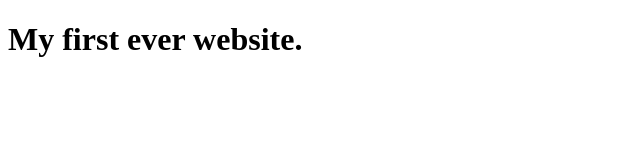
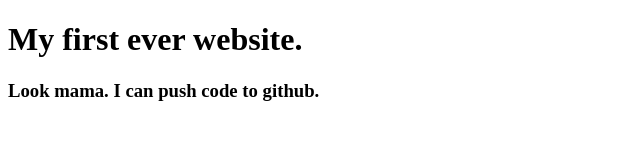
Before and after one commit to sikderp-github/my-first-website, a plain HTML site: page index.html in a window 1280 px wide. Shown: the whole page, without its empty margins (0-640 px from the left). Drawn offline with Linux system fonts and the light colour scheme.

Commit message:
learned github

```diff
--- a/index.html
+++ b/index.html
@@ -9,6 +9,7 @@
 
 <body>
     <h1>My first ever website.</h1>
+    <h3>Look mama. I can push code to github.</h3>
 </body>
 
 </html>
```
